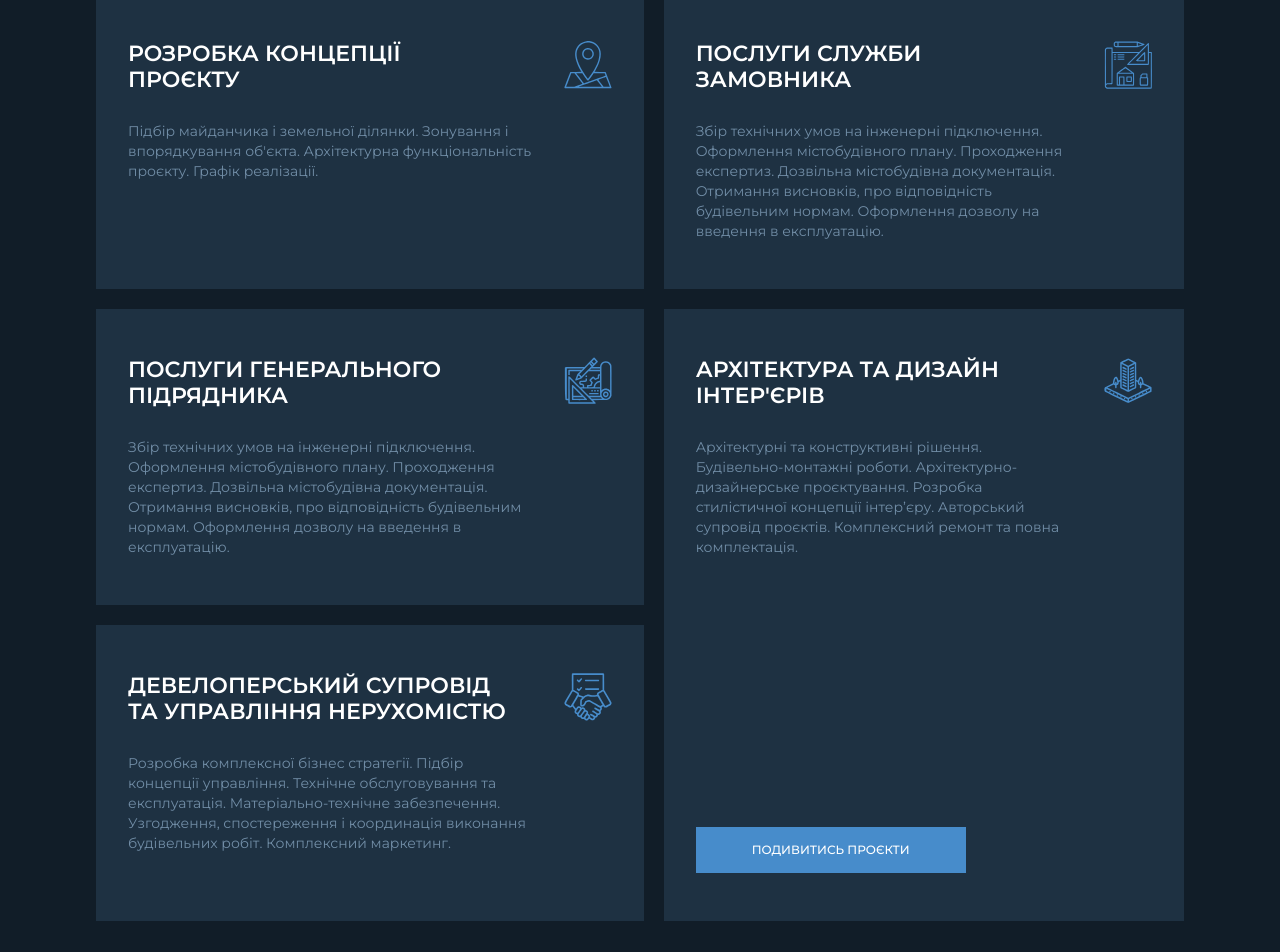
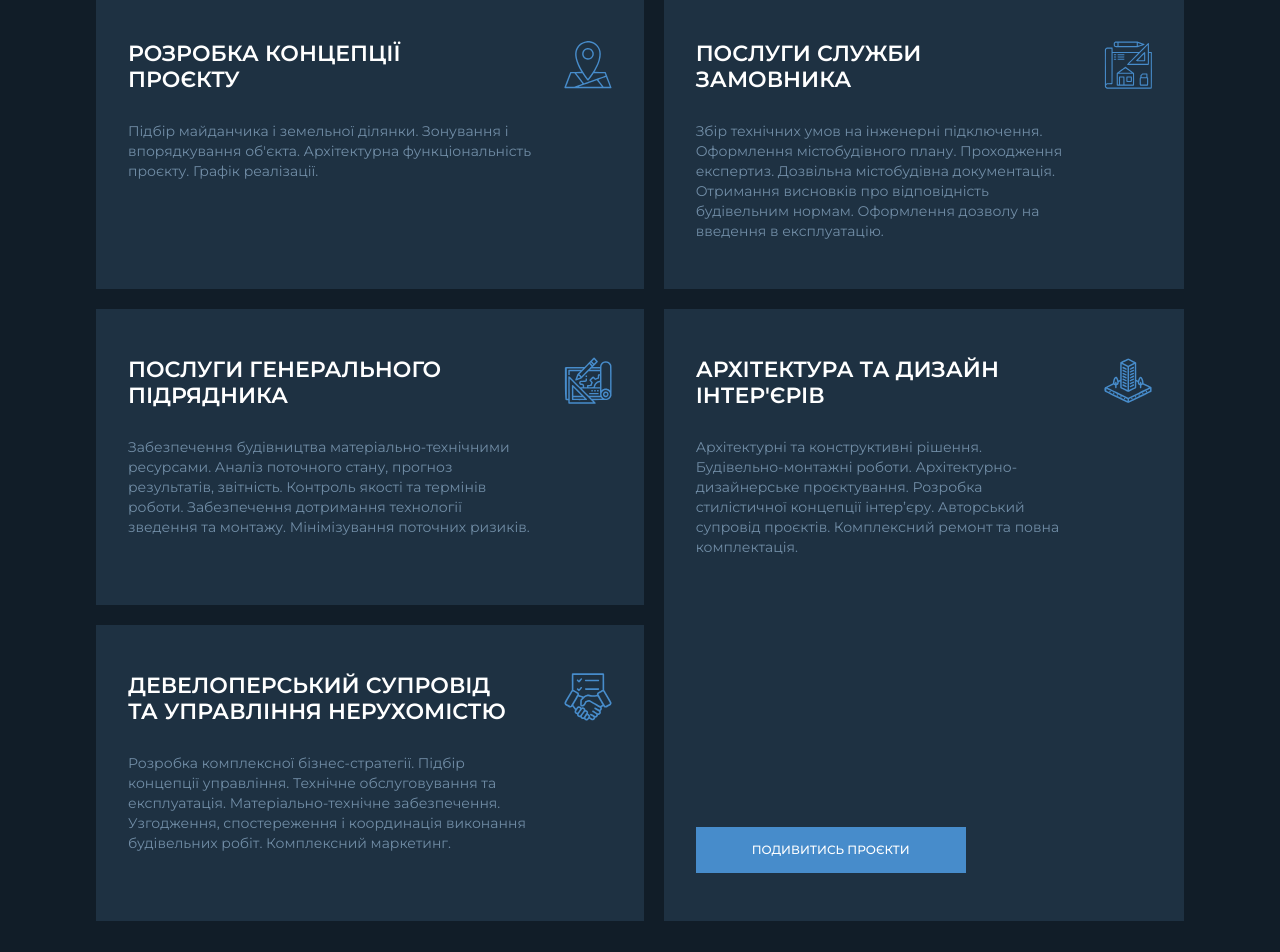
Before and after one commit to nikolaynizruhin/onyx, a Next.js app: page / in a window 1280 px wide. Shown: the part 1660-2612 px from the top of the page. Built offline with nearby package versions, Linux system fonts and the light colour scheme.

Commit message:
Update text

```diff
--- a/components/services.tsx
+++ b/components/services.tsx
@@ -12,19 +12,19 @@ const services: ServiceInterface[] = [
   },
   {
     name: 'ПОСЛУГИ ГЕНЕРАЛЬНОГО ПІДРЯДНИКА',
-    description: "Збір технічних умов на інженерні підключення. Оформлення містобудівного плану. Проходження експертиз. Дозвільна містобудівна документація. Отримання висновків, про відповідність будівельним нормам. Оформлення дозволу на введення в експлуатацію.",
+    description: "Забезпечення будівництва матеріально-технічними ресурсами. Аналіз поточного стану, прогноз результатів, звітність. Контроль якості та термінів роботи. Забезпечення дотримання технології зведення та монтажу. Мінімізування поточних ризиків.",
     icon: 'drawing',
     alt: 'Drawing',
   },
   {
     name: 'ДЕВЕЛОПЕРСЬКИЙ СУПРОВІД ТА УПРАВЛІННЯ НЕРУХОМІСТЮ',
-    description: "Розробка комплексної бізнес стратегії. Підбір концепції управління. Технічне обслуговування та експлуатація. Матеріально-технічне забезпечення. Узгодження, спостереження і координація виконання будівельних робіт. Комплексний маркетинг.",
+    description: "Розробка комплексної бізнес-стратегії. Підбір концепції управління. Технічне обслуговування та експлуатація. Матеріально-технічне забезпечення. Узгодження, спостереження і координація виконання будівельних робіт. Комплексний маркетинг.",
     icon: 'document',
     alt: 'Document',
   },
   {
     name: 'ПОСЛУГИ СЛУЖБИ ЗАМОВНИКА',
-    description: "Збір технічних умов на інженерні підключення. Оформлення містобудівного плану. Проходження експертиз. Дозвільна містобудівна документація. Отримання висновків, про відповідність будівельним нормам. Оформлення дозволу на введення в експлуатацію.",
+    description: "Збір технічних умов на інженерні підключення. Оформлення містобудівного плану. Проходження експертиз. Дозвільна містобудівна документація. Отримання висновків про відповідність будівельним нормам. Оформлення дозволу на введення в експлуатацію.",
     icon: 'plan',
     alt: 'Plan',
   },
```
